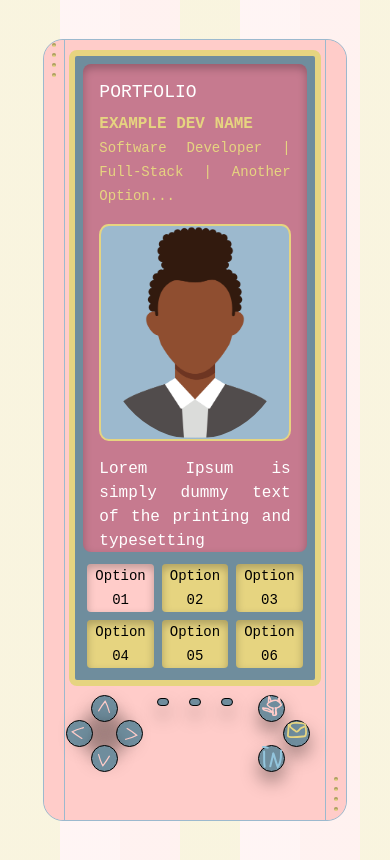
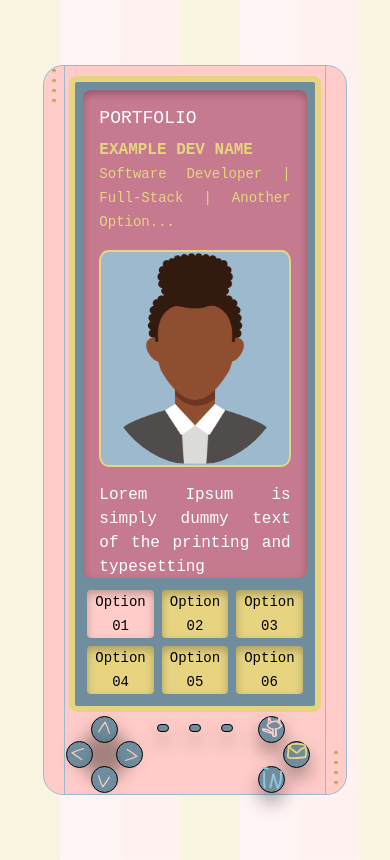
Before and after one commit to larissealves/portfolio-web, a plain HTML site: page index.html in a window 390 px wide. Drawn offline with Linux system fonts and the light colour scheme; files whose address does not match are found by name.

Commit message:
´style(css):´ CSS Adjustment

```diff
--- a/css/mobile.css
+++ b/css/mobile.css
@@ -41,6 +41,7 @@
         grid: repeat(3, var(--cell)) / repeat(3, var(--cell));
         width: calc(var(--cell) * 5);
         gap: 5px;
+        margin-top: 0%;
     }
 
     .profile {
--- a/css/style.css
+++ b/css/style.css
@@ -82,7 +82,7 @@ a, button, [onclick] {
   border-radius: var(--radius-xl);
   padding: 10px 20px;
   max-width: 70%;
-  height: 80vh;
+  max-height: fit-content;
 }
 
 .screen {
@@ -121,7 +121,6 @@ a, button, [onclick] {
 
 .screen-menu {
   display: flex;
-  align-items: center;
   flex-wrap: wrap;
   max-width: 20%;
   overflow-y: auto;
```
